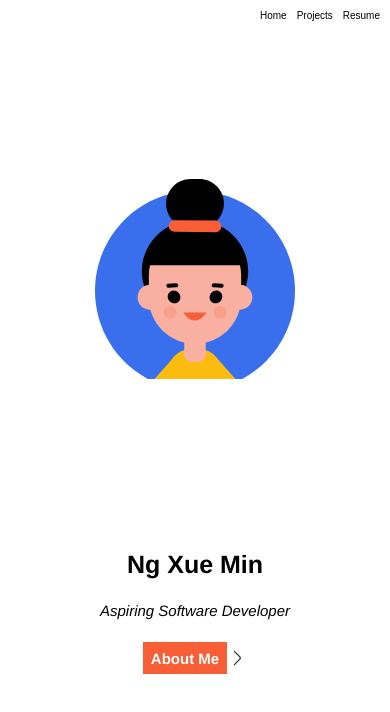
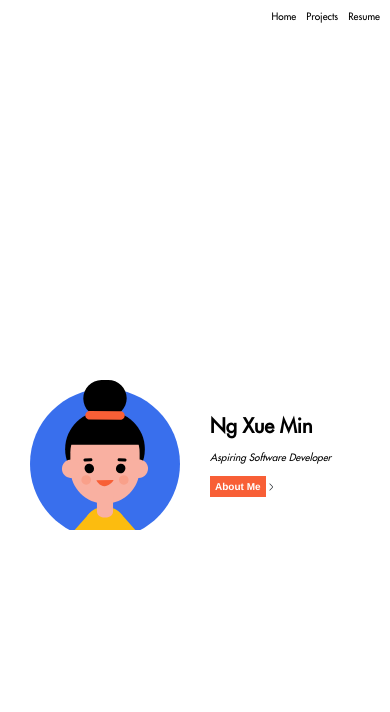
Before and after one commit to xueminzzz/My-Portfolio-Website, a Next.js app: page / in a window 390 px wide. Shown: the top 712 px of the page. Built offline with nearby package versions, Linux system fonts and the light colour scheme.

Commit message:
responsive design

```diff
--- a/app/globals.css
+++ b/app/globals.css
@@ -7,13 +7,13 @@ body {
 }
 
 @font-face {
-    font-family: 'helvetica';
-    src: url('helvetica.ttf') format('truetype');
+    font-family: 'futura';
+    src: url('futura.otf');
 }
 
 body {
     height: 100vh;
     margin: 0;
     overflow-x: hidden;
-    font-family: 'helvetica';
+    font-family: 'futura';
 }
--- a/components/header/header.js
+++ b/components/header/header.js
@@ -12,6 +12,7 @@ export default function Header() {
                 className={styles["avatar"]}
                 priority
             />
+
             <div className={styles["information"]}>
                 <div className={styles.me}>Ng Xue Min</div>
                 <div className={styles.title}>Aspiring Software Developer</div>
--- a/components/header/header.module.css
+++ b/components/header/header.module.css
@@ -1,7 +1,4 @@
 .header-container {
-    position: relative;
-    top: 0;
-    left: 0;
     width: 100%;
     height: 100vh;
     display: flex;
@@ -92,42 +89,71 @@
 }
 
 @media screen and (max-width: 480px) {
-    .header-container {
-        /* margin-top: 2rem; */
-        flex-direction: column;
-    }
-
     .avatar {
-        height: 200px;
-        width: 200px;
+        height: 150px;
+        width: 150px;
     }
 
     .information {
-        align-items: center;
-        width: 200px;
-        height: 200px;
+        height: 150px;
+        width: 150px;
+
     }
 
     .me {
-        font-size: 2.5rem;
-        margin-top: -3rem;
+        font-size: 2rem;
     }
 
     .title {
-        font-size: 1.5rem;
-        margin-top: -3rem;
+        font-size: 1rem;
+        margin-top: -2rem;
     }
 
     .about-me-button {
-        margin-top: -3rem;
+        margin-top: -2rem;
     }
 
     .about-me {
+        font-size: 1rem;
+    }
+
+    .right-arrow {
+        height: 10px;
+        width: 10px;
+    }
+}
+
+@media screen and (max-width: 320px) {
+    .avatar {
+        height: 100px;
+        width: 100px;
+    }
+
+    .information {
+        height: 100px;
+        width: 100px;
+
+    }
+
+    .me {
         font-size: 1.5rem;
     }
 
+    .title {
+        font-size: 0.5rem;
+        margin-top: -1.5rem;
+    }
+
+    .about-me-button {
+        margin-top: -1.5rem;
+    }
+
+    .about-me {
+        font-size: 0.5rem;
+    }
+
     .right-arrow {
-        height: 20px;
-        width: 20px;
+        height: 5px;
+        width: 5px;
     }
 }
```
Also changed, not shown: app/futura.otf (added), app/worksans.ttf (added).
